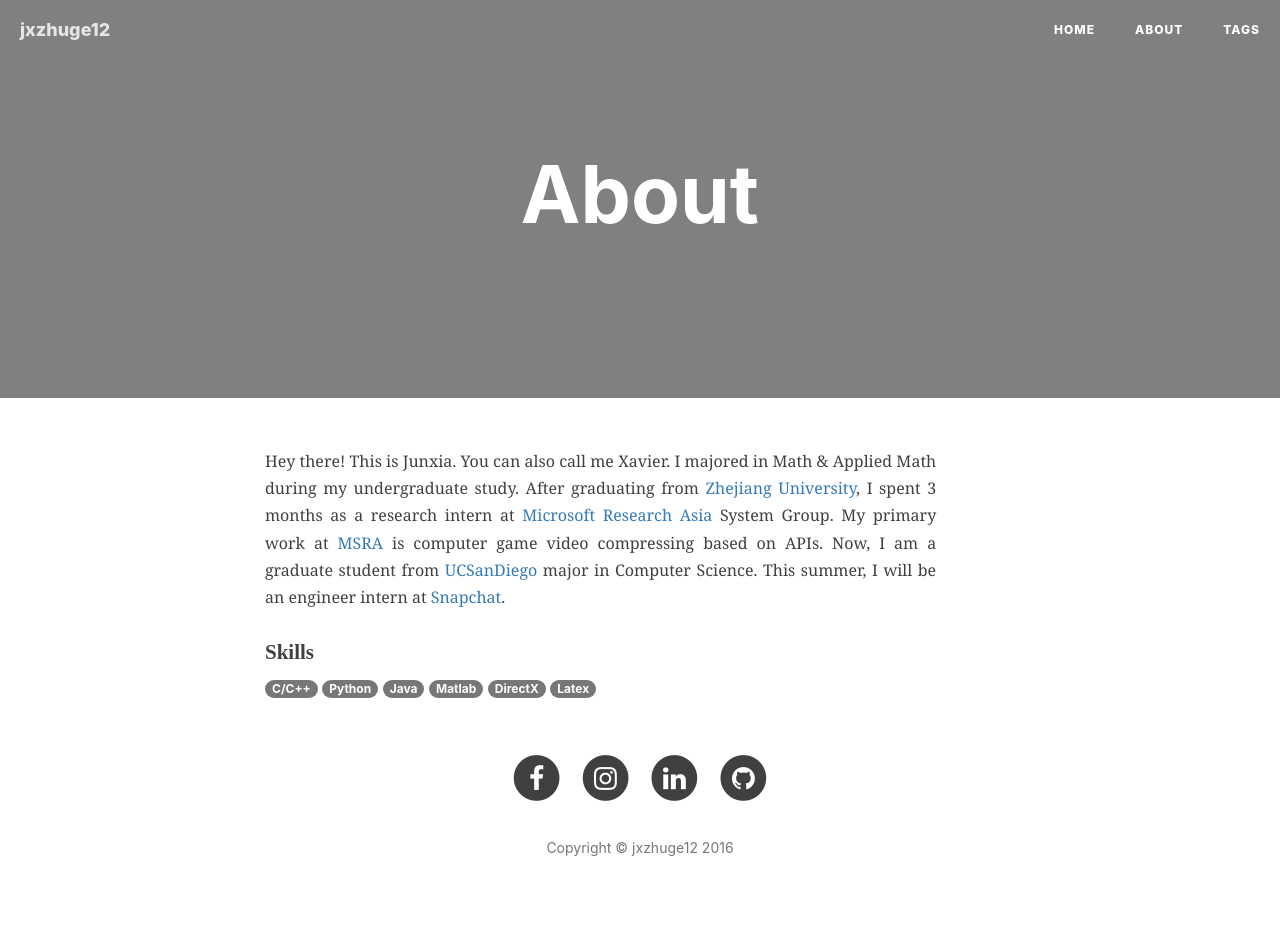
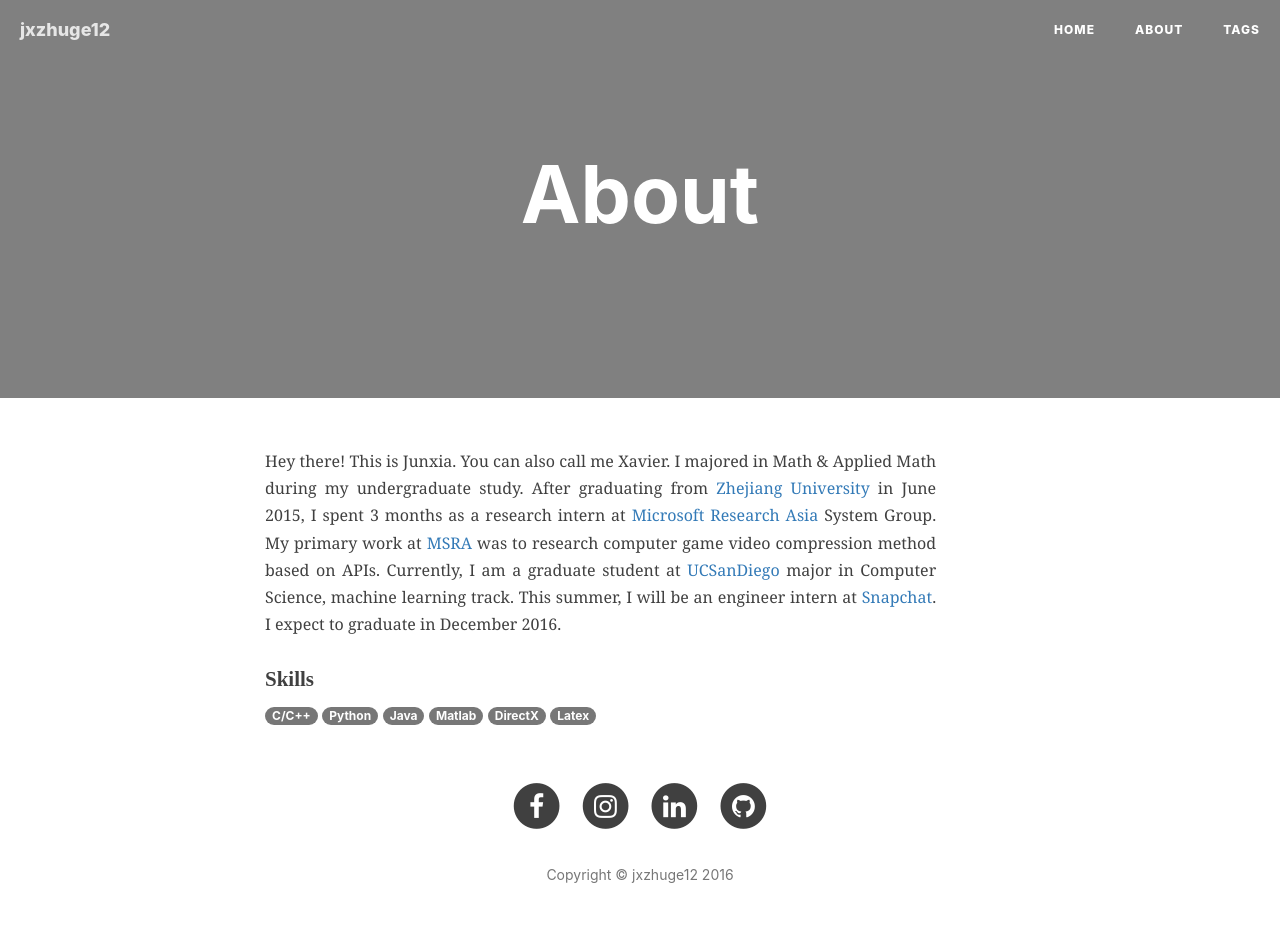
Before and after one commit to jxzhuge12/jxzhuge12.github.io, a Jekyll site: the page built from about.html, in a window 1280 px wide. Built offline with Jekyll 4.4.1, drawn with Linux system fonts in a browser that asks for light colours; nearby versions of some CDN libraries; comment, search, counter and statistics services are not loaded; before the commit the page ends 925 px from its top, so only the background shows below that.

Commit message:
Update about.html

```diff
--- a/about.html
+++ b/about.html
@@ -4,16 +4,15 @@ layout: page
 header-img: "img/about-bg.jpg"
 ---
 
-<!-- English Version -->
 <div class="en post-container">
 <p style="font-family: Georgia, serif;" align="justify">
 Hey there! This is Junxia. You can also call me Xavier.
 I majored in Math & Applied Math during my undergraduate study.
-After graduating from <a href="http://www.zju.edu.cn/">Zhejiang University</a>,
+After graduating from <a href="http://www.zju.edu.cn/">Zhejiang University</a> in June 2015,
 I spent 3 months as a research intern at <a href="http://msra.cn/zh-cn/">Microsoft Research Asia</a> System Group.
-My primary work at <a href="http://msra.cn/zh-cn/">MSRA</a> is computer game video compressing based on APIs.
-Now, I am a graduate student from <a href="http://ucsd.edu/">UCSanDiego</a> major in Computer Science.
-This summer, I will be an engineer intern at <a href="https://www.snapchat.com/">Snapchat</a>.
+My primary work at <a href="http://msra.cn/zh-cn/">MSRA</a> was to research computer game video compression method based on APIs.
+Currently, I am a graduate student at <a href="http://ucsd.edu/">UCSanDiego</a> major in Computer Science, machine learning track.
+This summer, I will be an engineer intern at <a href="https://www.snapchat.com/">Snapchat</a>. I expect to graduate in December 2016.
 </p>
 </div>
 
```
